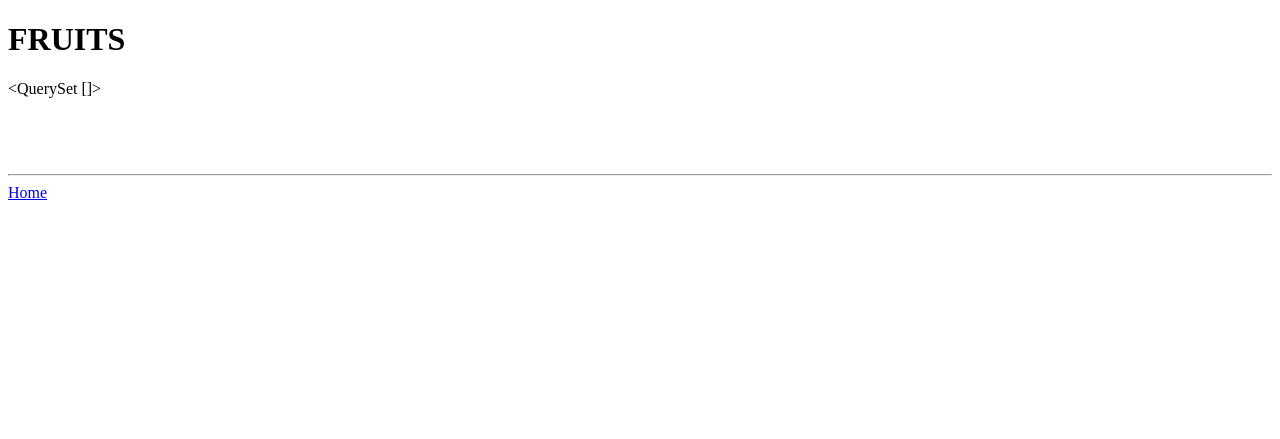
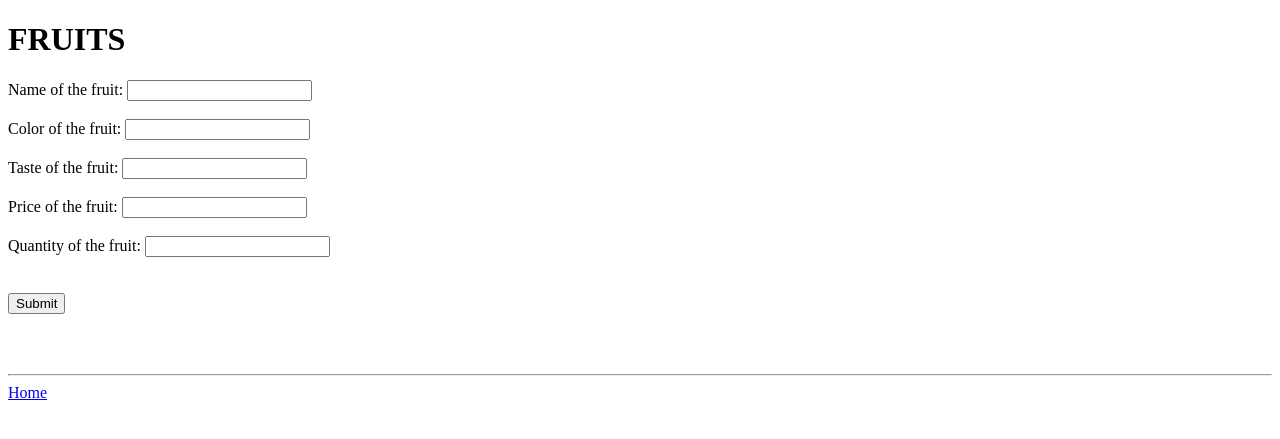
Before and after one commit to PALAKAGGARWAL62/djangoTutorial, a Django app: page /page1 in a window 1280 px wide. Shown: the top 439 px of the page. Run offline with Django 4.2, Linux system fonts and the light colour scheme; data that the repository does not hold is empty.

Commit message:
post request

```diff
--- a/poll/templates/poll/page1.html
+++ b/poll/templates/poll/page1.html
@@ -8,12 +8,24 @@
 </head>
 <body>
     <h1> FRUITS </h1>
-    <p> {{fruits}}</p>
+
+    <form method="post">
+        {% csrf_token %}
+        Name of the fruit: <input type="text" name="name"><br><br>
+        Color of the fruit: <input type="text" name="color"><br><br>
+        Taste of the fruit: <input type="text" name="taste"><br><br>
+        Price of the fruit: <input type="text" name="price"><br><br>
+        Quantity of the fruit: <input type="text" name="quantity"><br><br>
+        <br>
+        <input type="Submit">
+    </form>
+
+    {% comment %} <p> {{fruits}}</p> {% endcomment %}
     <br>
     <ul>
         {% for fruit in fruits %}
             <li>
-                {{fruit}}<br>
+                {% comment %} {{fruit}}<br> {% endcomment %}
                 {{fruit.name}}<br>
                 {{fruit.price}}<br>
                 {{fruit.color}}<br>
@@ -24,6 +36,7 @@
         {% endfor %}
     </ul>
 
+    {% comment %} <!-- {{yf}} --> {% endcomment %}
     <br>
     <hr>
     <a href="/">Home</a>
--- a/poll/views.py
+++ b/poll/views.py
@@ -1,5 +1,5 @@
 from django.http import HttpResponse
-from django.shortcuts import render
+from django.shortcuts import redirect, render
 from datetime import datetime
 from .models import Fruit
 
@@ -14,9 +14,35 @@ def home(request):
 
 
 def page1(request):
-    # select * from fruit
+    if request.method=='POST':
+        # print(request.POST)
+        kw = {
+            'name':request.POST.get('name'),
+            'color':request.POST.get('color'),
+            'taste':request.POST.get('taste'),
+            'price':request.POST.get('price'),
+            'quantity':request.POST.get('quantity'),
+        }
+        f = Fruit.objects.filter(name__iexact=kw['name'])
+        if not f.exists():
+            f = Fruit.objects.create(**kw)
+            # f.price=100
+            # f.save()
+        return redirect('/page1', permanent=True)
+    elif request.method=='GET':
+        print(request.GET)
+
+    # select * from fruit where color = 'red'
     f = Fruit.objects.all()
+    f1 = Fruit.objects.filter(color__iexact='yellow')
     # print(f.values())
     # print(f.values()[0])
-    context = {'fruits':f.values()}
+    context = {'fruits':f.values(), 'yf':f1.values()}
     return render(request, 'poll/page1.html', context)
+
+'''
+DDL - creation of tables, alter table structure, delete tables
+DML - insertion, deletion, read, update (CRUD)
+DCL - grant, revoke, roles
+Tcl - commit, rollback, savepoint
+'''
```
